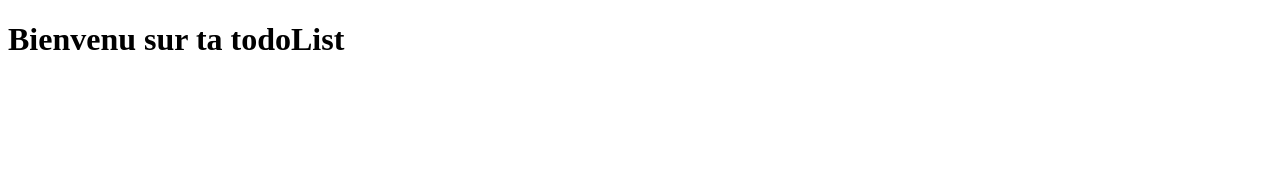
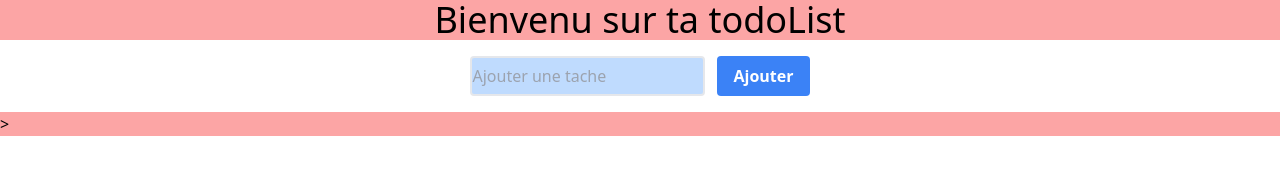
Before and after one commit to letotor/todoList-javascript-typescript, a website built with webpack: page src/index.html in a window 1280 px wide. Built offline with nearby package versions, Linux system fonts and the light colour scheme.

Commit message:
add tailwind

```diff
--- a/package.json
+++ b/package.json
@@ -8,7 +8,8 @@
     "start": "webpack serve",
     "build": "webpack --mode none",
     "build:dev": "webpack --mode development",
-    "build:prod": "webpack --mode production"
+    "build:prod": "webpack --mode production",
+    "tail": "tailwindcss build src/style.css -o src/tailwind.css --watch"
   },
   "keywords": [],
   "author": "",
@@ -22,6 +23,7 @@
     "css-loader": "^6.7.2",
     "html-webpack-plugin": "^5.5.0",
     "style-loader": "^3.3.1",
+    "tailwindcss": "^3.3.1",
     "webpack": "^5.75.0",
     "webpack-cli": "^4.10.0",
     "webpack-dev-server": "^4.11.1"
--- a/src/index.html
+++ b/src/index.html
@@ -11,7 +11,23 @@
 
 <script src="index.js"></script>
 <body>
-        <h1>Bienvenu sur ta todoList</h1>
+        <h1 class="bg-red-300 text-center text-4xl">Bienvenu sur ta todoList</h1>
+        <!-- projet tidilist -->
+        <div class="w-50 flex align-middle justify-center m-4 gap-3">
+            <input class="bg-blue-200 border-2 rounded ring-emerald-50" type="text" id="input" placeholder="Ajouter une tache">
+
+        <button class="bg-blue-500 hover:bg-blue-700 text-white font-bold py-2 px-4 rounded">
+            Ajouter
+        </button>
+        </div>
+        <div class="bg-red-300">
+            <ul id="list">
+               >
+            </ul>
+        </div>
+
+
+
 
 </body>
 </html>
--- a/src/index.js
+++ b/src/index.js
@@ -1,4 +1,4 @@
-import "./style.css"
+import "./tailwind.css"
 
 
 console.log('projet javascript');
--- a/src/style.css
+++ b/src/style.css
@@ -1,3 +1,7 @@
+@tailwind base;
+@tailwind components;
+@tailwind utilities;
+
 .container{
     width: 100%;
     height: 100%;
--- /dev/null
+++ b/tailwind.config.js
@@ -0,0 +1,8 @@
+/** @type {import('tailwindcss').Config} */
+module.exports = {
+  content: ["./src/**/*.{html,js}"],
+  theme: {
+    extend: {},
+  },
+  plugins: [],
+};
--- a/webpack.config.js
+++ b/webpack.config.js
@@ -17,7 +17,7 @@ module.exports = {
         use: ["babel-loader"],
       },
       {
-        test: /\.css$/,
+        test: /tailwind.css/,
         use: ["style-loader", "css-loader"],
       },
     ],
```
Also changed, not shown: src/tailwind.css (added), 1 other file.
